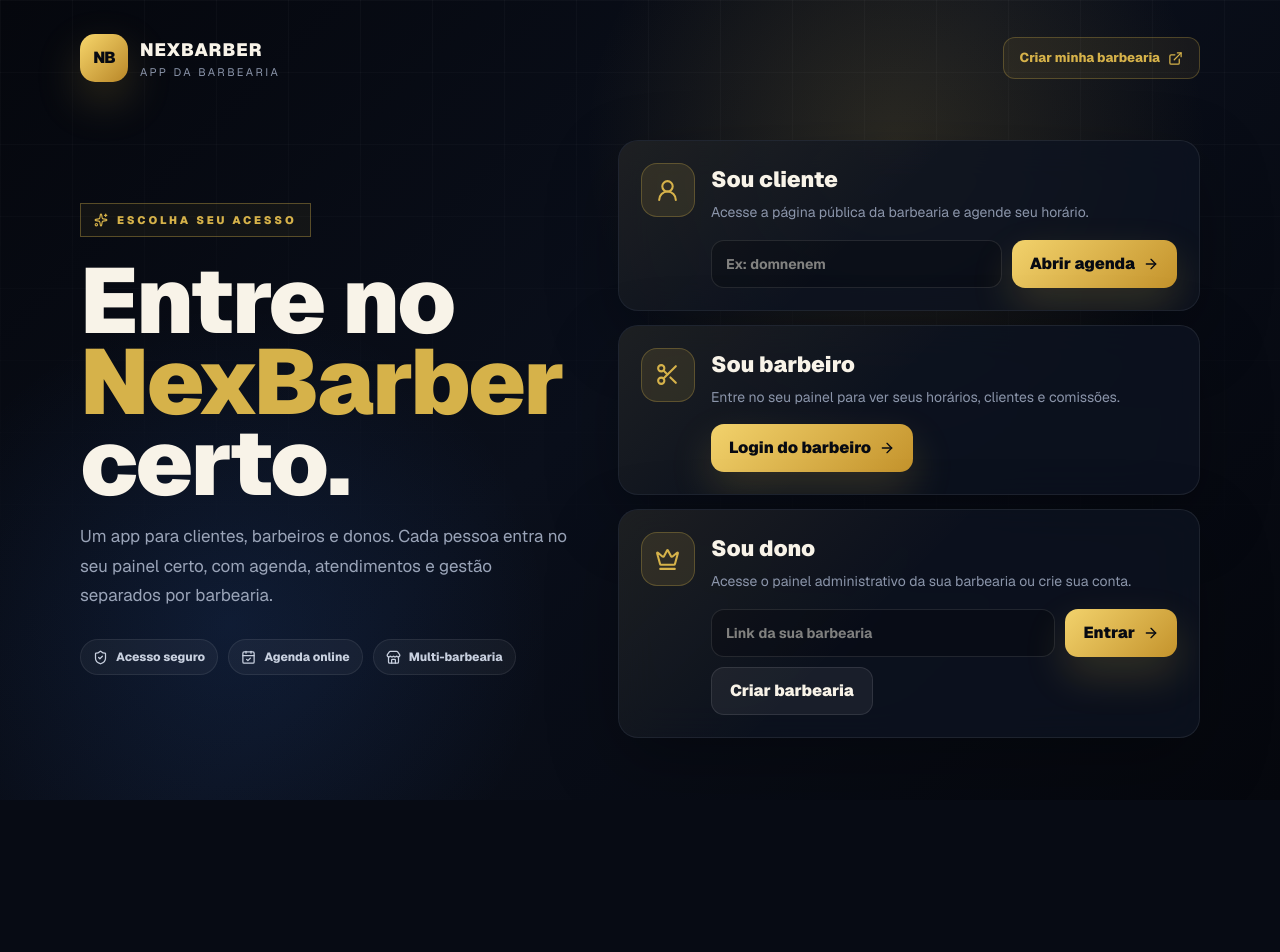
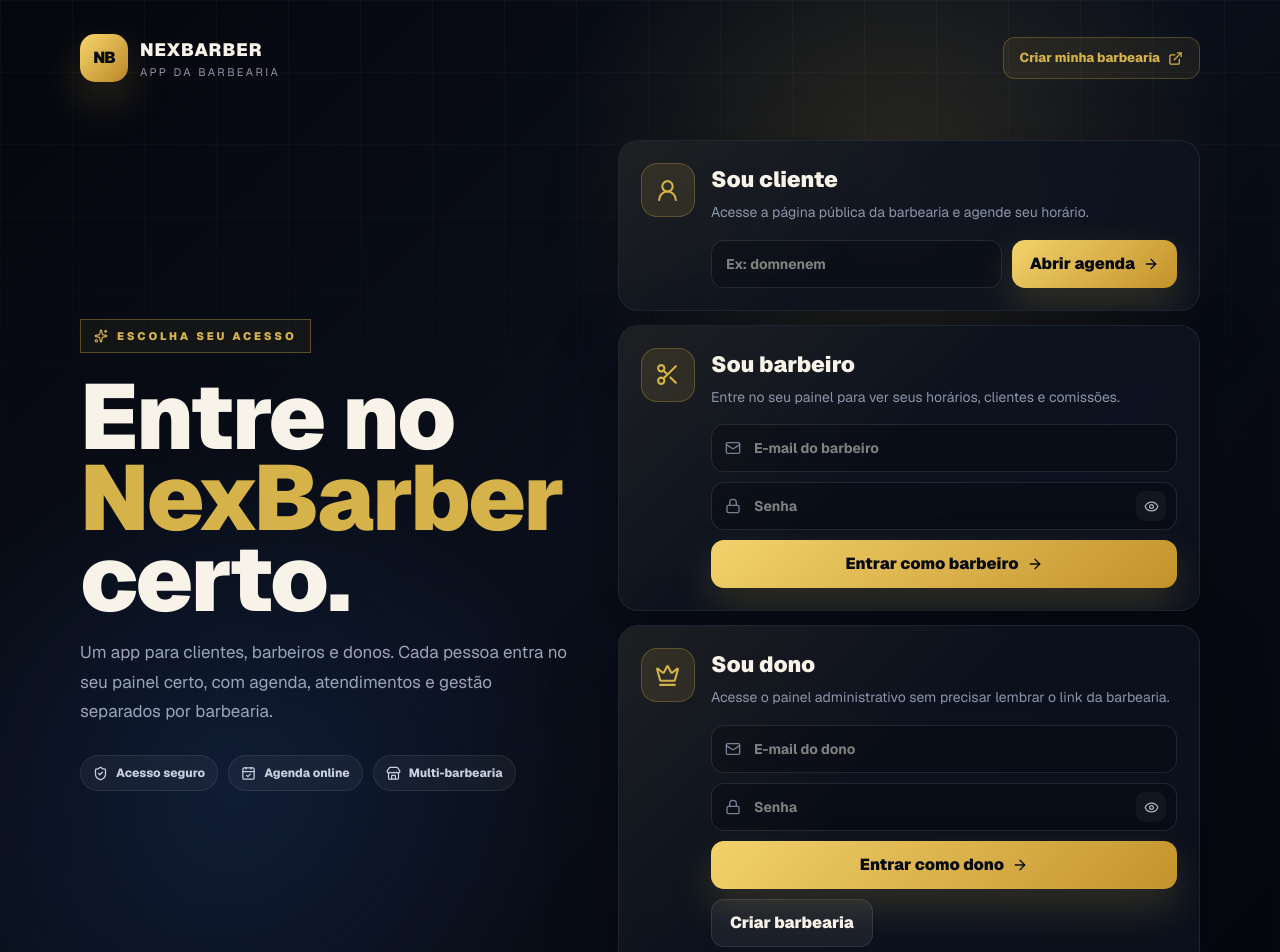
Before and after one commit to nenifernandes671-eng/prime-barber-system, a Next.js app: page /app in a window 1280 px wide. Shown: the top 952 px of the page. Before the commit the page ends 800 px from the top, so only its background shows below. Built offline with nearby package versions, Linux system fonts and the light colour scheme; no server answers.

Commit message:
Add role-based PWA login

```diff
--- a/app/app/page.tsx
+++ b/app/app/page.tsx
@@ -7,12 +7,18 @@ import {
   CalendarCheck,
   Crown,
   ExternalLink,
+  Eye,
+  EyeOff,
+  Lock,
+  Mail,
   Scissors,
   ShieldCheck,
   Sparkles,
   Store,
   UserRound,
 } from 'lucide-react'
+import { supabase } from '@/lib/supabase'
+import { getTenantAccess } from '@/lib/subscription-access'
 
 function cleanSlug(value: string) {
   const trimmed = value.trim()
@@ -36,16 +42,149 @@ function cleanSlug(value: string) {
 export default function AppStartPage() {
   const router = useRouter()
   const [barbershop, setBarbershop] = useState('')
-  const [adminShop, setAdminShop] = useState('')
+  const [ownerEmail, setOwnerEmail] = useState('')
+  const [ownerPassword, setOwnerPassword] = useState('')
+  const [barberEmail, setBarberEmail] = useState('')
+  const [barberPassword, setBarberPassword] = useState('')
+  const [ownerLoading, setOwnerLoading] = useState(false)
+  const [barberLoading, setBarberLoading] = useState(false)
+  const [ownerError, setOwnerError] = useState('')
+  const [barberError, setBarberError] = useState('')
+  const [showOwnerPassword, setShowOwnerPassword] = useState(false)
+  const [showBarberPassword, setShowBarberPassword] = useState(false)
 
   function goToShop() {
     const slug = cleanSlug(barbershop)
     if (slug) router.push(`/${slug}`)
   }
 
-  function goToAdmin() {
-    const slug = cleanSlug(adminShop)
-    if (slug) router.push(`/${slug}/admin/login`)
+  async function signInOwner(event: React.FormEvent<HTMLFormElement>) {
+    event.preventDefault()
+    if (!ownerEmail || !ownerPassword) {
+      setOwnerError('Preencha e-mail e senha.')
+      return
+    }
+
+    setOwnerLoading(true)
+    setOwnerError('')
+    setBarberError('')
+
+    const { data, error } = await supabase.auth.signInWithPassword({
+      email: ownerEmail.trim().toLowerCase(),
+      password: ownerPassword,
+    })
+
+    if (error || !data.user) {
+      setOwnerError('E-mail ou senha incorretos.')
+      setOwnerLoading(false)
+      return
+    }
+
+    const { data: memberships, error: membershipError } = await supabase
+      .from('tenant_users')
+      .select('tenant_id, role')
+      .eq('user_id', data.user.id)
+      .in('role', ['admin', 'owner'])
+      .limit(1)
+
+    if (membershipError || !memberships?.length) {
+      await supabase.auth.signOut()
+      setOwnerError('Esta conta nao possui acesso de dono.')
+      setOwnerLoading(false)
+      return
+    }
+
+    const { data: tenant } = await supabase
+      .from('tenants')
+      .select('slug')
+      .eq('id', memberships[0].tenant_id)
+      .maybeSingle()
+
+    if (!tenant?.slug) {
+      await supabase.auth.signOut()
+      setOwnerError('Nao encontrei a barbearia desta conta.')
+      setOwnerLoading(false)
+      return
+    }
+
+    router.push(`/${tenant.slug}/admin`)
+  }
+
+  async function signInBarber(event: React.FormEvent<HTMLFormElement>) {
+    event.preventDefault()
+    if (!barberEmail || !barberPassword) {
+      setBarberError('Preencha e-mail e senha.')
+      return
+    }
+
+    setBarberLoading(true)
+    setBarberError('')
+    setOwnerError('')
+
+    const { data, error } = await supabase.auth.signInWithPassword({
+      email: barberEmail.trim().toLowerCase(),
+      password: barberPassword,
+    })
+
+    if (error || !data.user) {
+      setBarberError('E-mail ou senha incorretos.')
+      setBarberLoading(false)
+      return
+    }
+
+    let { data: barber, error: barberLookupError } = await supabase
+      .from('barbeiros')
+      .select('id, ativo, tenant_id')
+      .eq('user_id', data.user.id)
+      .maybeSingle()
+
+    if (!barber && data.user.email) {
+      const fallback = await supabase
+        .from('barbeiros')
+        .select('id, ativo, tenant_id')
+        .eq('email', data.user.email)
+        .maybeSingle()
+
+      barber = fallback.data
+      barberLookupError = fallback.error
+
+      if (barber) {
+        await supabase
+          .from('barbeiros')
+          .update({ user_id: data.user.id })
+          .eq('id', barber.id)
+          .eq('tenant_id', barber.tenant_id)
+      }
+    }
+
+    if (barberLookupError || !barber) {
+      await supabase.auth.signOut()
+      setBarberError('Esta conta nao possui acesso de barbeiro.')
+      setBarberLoading(false)
+      return
+    }
+
+    if (!barber.ativo) {
+      await supabase.auth.signOut()
+      setBarberError('Seu acesso de barbeiro esta desativado.')
+      setBarberLoading(false)
+      return
+    }
+
+    const { data: tenant } = await supabase
+      .from('tenants')
+      .select('status, trial_ends_at')
+      .eq('id', barber.tenant_id)
+      .maybeSingle()
+
+    if (!getTenantAccess(tenant).allowed) {
+      await supabase.auth.signOut()
+      setBarberError('A assinatura desta barbearia esta bloqueada ou vencida.')
+      setBarberLoading(false)
+      return
+    }
+
+    router.push('/barber/dashboard')
   }
 
   return (
@@ -244,6 +383,21 @@ export default function AppStartPage() {
           grid-template-columns: 1fr auto;
           gap: 10px;
         }
+        .login-stack {
+          display: grid;
+          gap: 10px;
+        }
+        .input-wrap {
+          position: relative;
+        }
+        .field-icon {
+          position: absolute;
+          left: 14px;
+          top: 50%;
+          transform: translateY(-50%);
+          color: #768196;
+          pointer-events: none;
+        }
         .input {
           width: 100%;
           min-width: 0;
@@ -257,9 +411,40 @@ export default function AppStartPage() {
           font-weight: 700;
           outline: none;
         }
+        .input.has-icon {
+          padding-left: 42px;
+        }
+        .input.has-action {
+          padding-right: 46px;
+        }
         .input:focus {
           border-color: rgba(214,178,74,0.65);
           box-shadow: 0 0 0 4px rgba(214,178,74,0.1);
+        }
+        .password-toggle {
+          position: absolute;
+          right: 11px;
+          top: 50%;
+          transform: translateY(-50%);
+          width: 30px;
+          height: 30px;
+          border: 0;
+          border-radius: 9px;
+          display: grid;
+          place-items: center;
+          background: rgba(255,255,255,0.04);
+          color: #aab3c4;
+          cursor: pointer;
+        }
+        .auth-error {
+          border: 1px solid rgba(239,68,68,0.28);
+          background: rgba(239,68,68,0.1);
+          color: #fca5a5;
+          border-radius: 12px;
+          padding: 10px 12px;
+          font-size: 12px;
+          font-weight: 800;
+          line-height: 1.35;
         }
         .btn {
           height: 48px;
@@ -277,6 +462,10 @@ export default function AppStartPage() {
           text-decoration: none;
           white-space: nowrap;
           box-shadow: 0 18px 42px rgba(214,178,74,0.2);
+        }
+        .btn:disabled {
+          cursor: wait;
+          opacity: 0.68;
         }
         .btn.secondary {
           background: rgba(255,255,255,0.06);
@@ -368,9 +557,42 @@ export default function AppStartPage() {
                 <div>
                   <h2 className="choice-title">Sou barbeiro</h2>
                   <p className="choice-copy">Entre no seu painel para ver seus horários, clientes e comissões.</p>
-                  <a className="btn" href="/barber/login">
-                    Login do barbeiro <ArrowRight size={16} />
-                  </a>
+                  <form className="login-stack" onSubmit={signInBarber}>
+                    <div className="input-wrap">
+                      <Mail className="field-icon" size={16} />
+                      <input
+                        className="input has-icon"
+                        type="email"
+                        value={barberEmail}
+                        onChange={(event) => setBarberEmail(event.target.value)}
+                        placeholder="E-mail do barbeiro"
+                        autoComplete="email"
+                      />
+                    </div>
+                    <div className="input-wrap">
+                      <Lock className="field-icon" size={16} />
+                      <input
+                        className="input has-icon has-action"
+                        type={showBarberPassword ? 'text' : 'password'}
+                        value={barberPassword}
+                        onChange={(event) => setBarberPassword(event.target.value)}
+                        placeholder="Senha"
+                        autoComplete="current-password"
+                      />
+                      <button
+                        type="button"
+                        className="password-toggle"
+                        onClick={() => setShowBarberPassword((value) => !value)}
+                        aria-label={showBarberPassword ? 'Ocultar senha' : 'Mostrar senha'}
+                      >
+                        {showBarberPassword ? <EyeOff size={15} /> : <Eye size={15} />}
+                      </button>
+                    </div>
+                    {barberError && <div className="auth-error">{barberError}</div>}
+                    <button className="btn" type="submit" disabled={barberLoading}>
+                      {barberLoading ? 'Entrando...' : 'Entrar como barbeiro'} <ArrowRight size={16} />
+                    </button>
+                  </form>
                 </div>
               </div>
             </article>
@@ -380,19 +602,43 @@ export default function AppStartPage() {
                 <div className="choice-icon"><Crown size={25} /></div>
                 <div>
                   <h2 className="choice-title">Sou dono</h2>
-                  <p className="choice-copy">Acesse o painel administrativo da sua barbearia ou crie sua conta.</p>
-                  <div className="form-row">
-                    <input
-                      className="input"
-                      value={adminShop}
-                      onChange={(event) => setAdminShop(event.target.value)}
-                      onKeyDown={(event) => { if (event.key === 'Enter') goToAdmin() }}
-                      placeholder="Link da sua barbearia"
-                    />
-                    <button className="btn" onClick={goToAdmin}>
-                      Entrar <ArrowRight size={16} />
+                  <p className="choice-copy">Acesse o painel administrativo sem precisar lembrar o link da barbearia.</p>
+                  <form className="login-stack" onSubmit={signInOwner}>
+                    <div className="input-wrap">
+                      <Mail className="field-icon" size={16} />
+                      <input
+                        className="input has-icon"
+                        type="email"
+                        value={ownerEmail}
+                        onChange={(event) => setOwnerEmail(event.target.value)}
+                        placeholder="E-mail do dono"
+                        autoComplete="email"
+                      />
+                    </div>
+                    <div className="input-wrap">
+                      <Lock className="field-icon" size={16} />
+                      <input
+                        className="input has-icon has-action"
+                        type={showOwnerPassword ? 'text' : 'password'}
+                        value={ownerPassword}
+                        onChange={(event) => setOwnerPassword(event.target.value)}
+                        placeholder="Senha"
+                        autoComplete="current-password"
+                      />
+                      <button
+                        type="button"
+                        className="password-toggle"
+                        onClick={() => setShowOwnerPassword((value) => !value)}
+                        aria-label={showOwnerPassword ? 'Ocultar senha' : 'Mostrar senha'}
+                      >
+                        {showOwnerPassword ? <EyeOff size={15} /> : <Eye size={15} />}
+                      </button>
+                    </div>
+                    {ownerError && <div className="auth-error">{ownerError}</div>}
+                    <button className="btn" type="submit" disabled={ownerLoading}>
+                      {ownerLoading ? 'Entrando...' : 'Entrar como dono'} <ArrowRight size={16} />
                     </button>
-                  </div>
+                  </form>
                   <div className="split-actions" style={{ marginTop: 10 }}>
                     <a className="btn secondary" href="/pricing">Criar barbearia</a>
                   </div>
```
